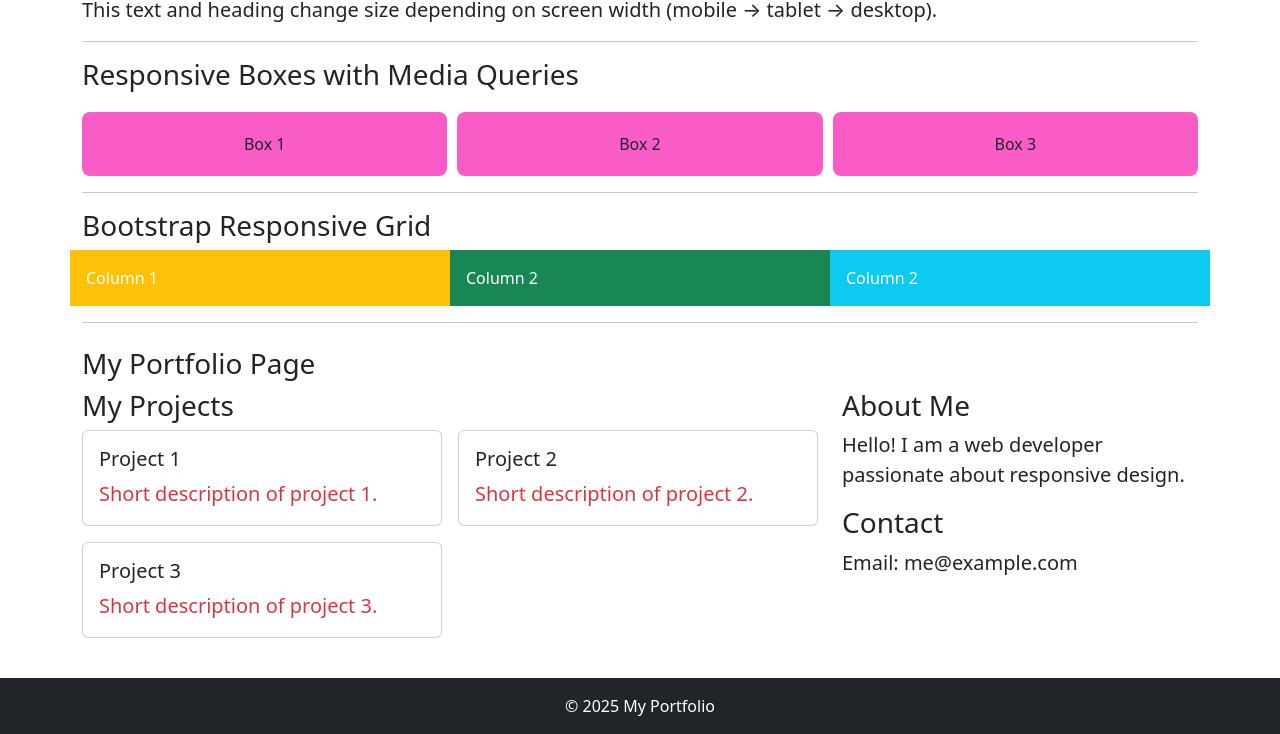
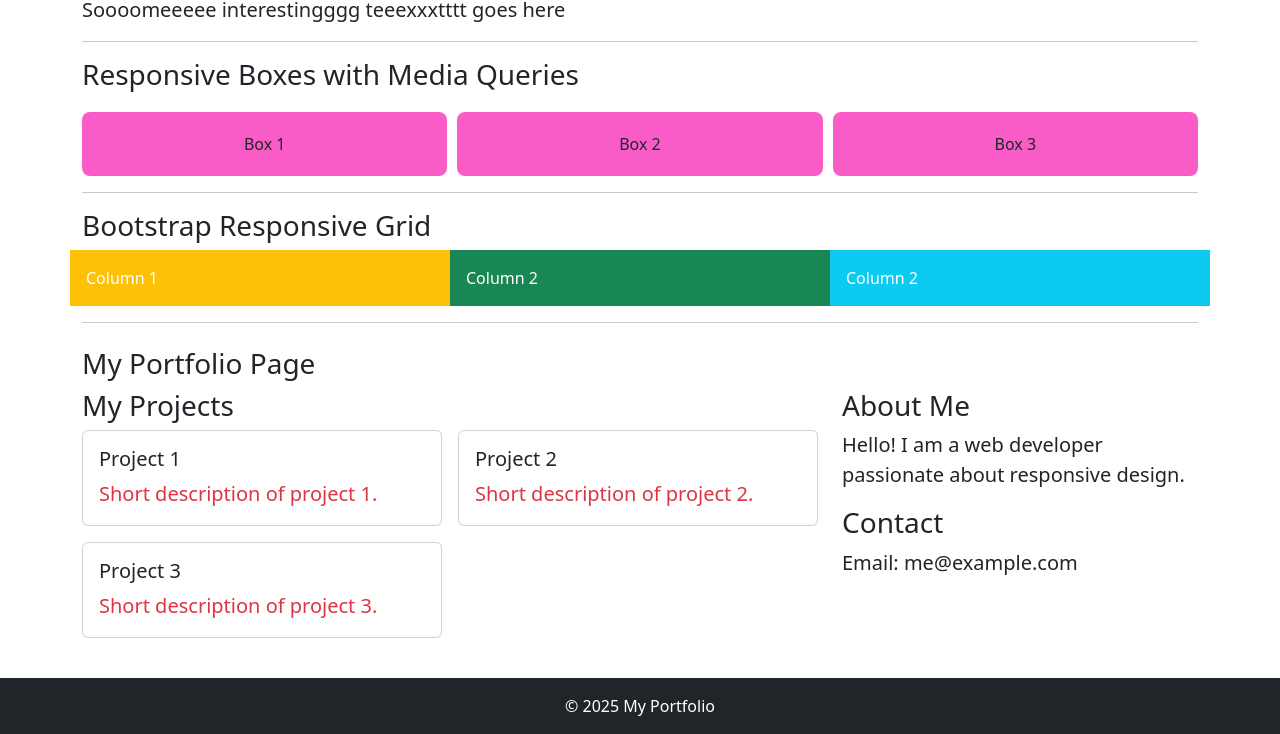
Before and after one commit to meowaeva/prob, a plain HTML site: page index.html in a window 1280 px wide. Shown: the part 141-875 px from the top of the page. Drawn offline with nearby package versions, Linux system fonts and the light colour scheme.

Commit message:
Update index.html

```diff
--- a/index.html
+++ b/index.html
@@ -70,7 +70,7 @@
 
     <section id="typography">
       <h1>Responsive Typography</h1>
-      <p>This text and heading change size depending on screen width (mobile → tablet → desktop).</p>
+      <p>Soooomeeeee interestingggg teeexxxtttt goes here</p>
     </section>
 
     <hr>
```
